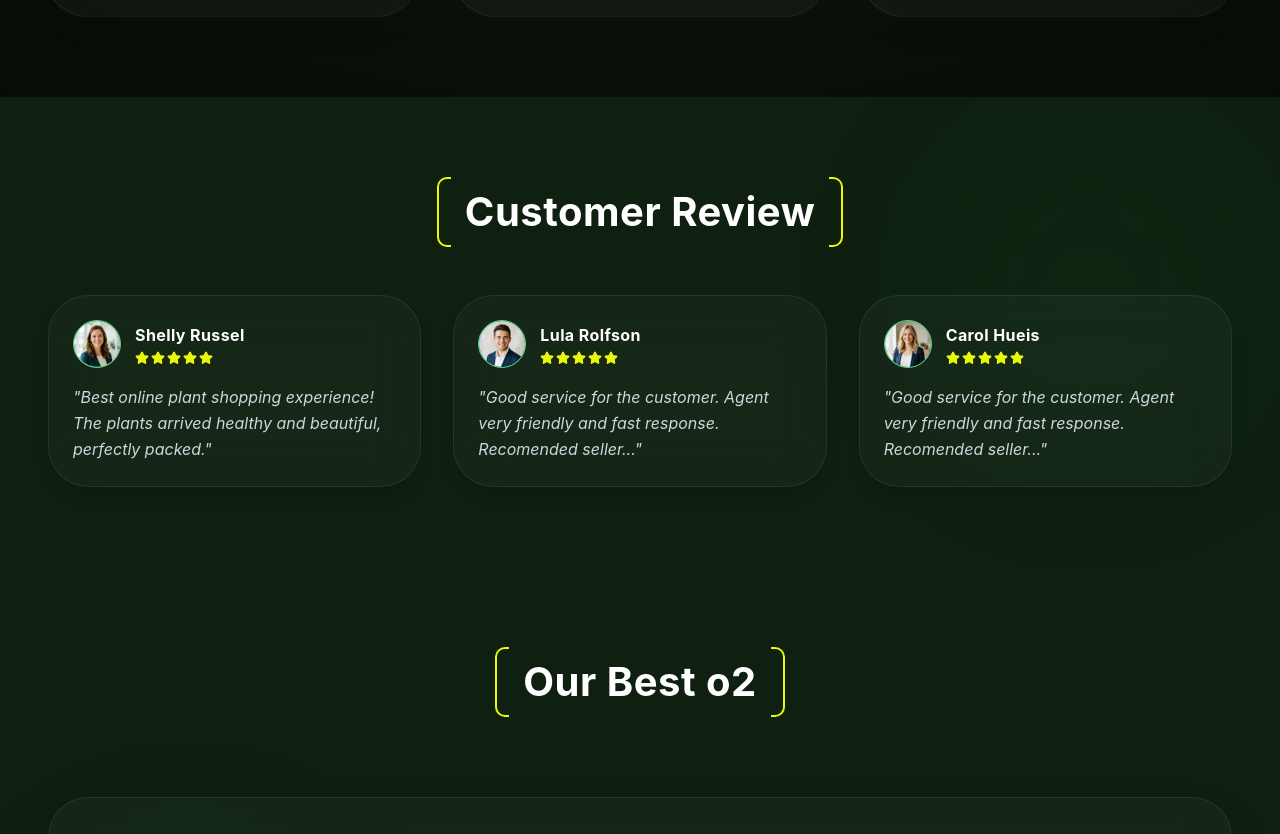
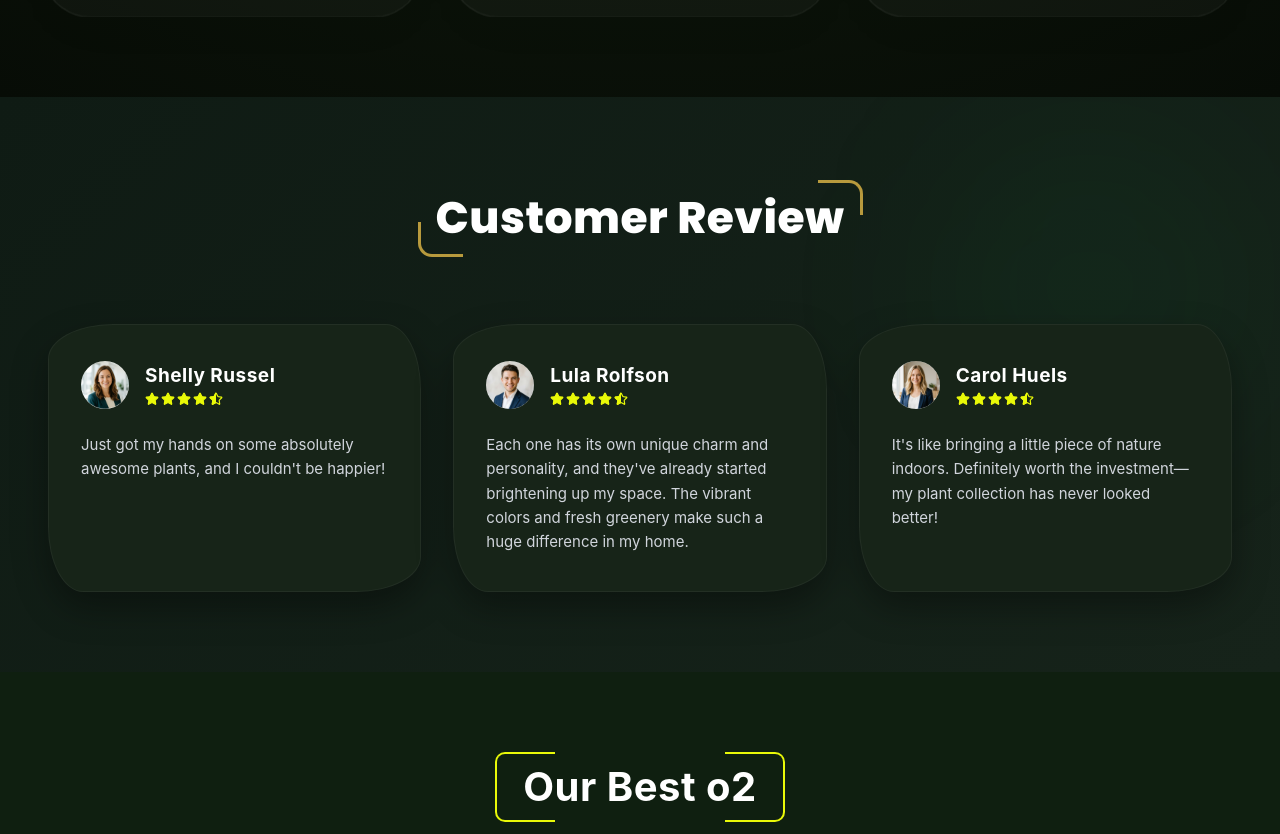
Before and after one commit to ankitgithub12/SoftDef-Frontend-Developer-Assignment, a React (Vite) app in the folder client/: page / in a window 1280 px wide. Shown: the part 3058-3892 px from the top of the page. Built offline with nearby package versions, Linux system fonts and the light colour scheme.

Commit message:
Fixed the heading border issue

```diff
--- a/client/src/components/CustomerReview.jsx
+++ b/client/src/components/CustomerReview.jsx
@@ -1,6 +1,5 @@
 import React from 'react';
 import { Star } from 'lucide-react';
-import SectionTitle from './SectionTitle';
 import avatar1 from '../assets/avatar-1.png';
 import avatar2 from '../assets/avatar-2.png';
 import avatar3 from '../assets/avatar-3.png';
@@ -11,51 +10,57 @@ const reviews = [
     name: 'Shelly Russel',
     avatar: avatar1,
     rating: 4.5,
-    text: 'Best online plant shopping experience! The plants arrived healthy and beautiful, perfectly packed.',
+    text: "Just got my hands on some absolutely awesome plants, and I couldn't be happier!",
   },
   {
     id: 2,
     name: 'Lula Rolfson',
     avatar: avatar2,
-    rating: 5,
-    text: 'Good service for the customer. Agent very friendly and fast response. Recomended seller...',
+    rating: 4.5,
+    text: "Each one has its own unique charm and personality, and they've already started brightening up my space. The vibrant colors and fresh greenery make such a huge difference in my home.",
   },
   {
     id: 3,
-    name: 'Carol Hueis',
+    name: 'Carol Huels',
     avatar: avatar3,
-    rating: 5,
-    text: 'Good service for the customer. Agent very friendly and fast response. Recomended seller...',
+    rating: 4.5,
+    text: "It's like bringing a little piece of nature indoors. Definitely worth the investment—my plant collection has never looked better!",
   },
 ];
 
 const CustomerReview = () => {
   return (
-    <section className="py-20 bg-[#0f1f10] relative overflow-hidden">
+    <section className="py-20 customer-review-section relative overflow-hidden">
       <div className="absolute top-10 right-10 w-[300px] h-[300px] bg-green-500/5 rounded-full blur-[90px] pointer-events-none"></div>
 
       <div className="max-w-7xl mx-auto px-6 sm:px-8 lg:px-12 relative z-10">
 
         {/* Section Heading */}
-        <SectionTitle title="Customer Review" />
+        <div className="flex items-center justify-center mb-16">
+          <div className="customer-review-heading-container">
+            <h2 className="customer-review-heading">
+              Customer Review
+            </h2>
+          </div>
+        </div>
 
         {/* 3 Review Cards in a Row */}
         <div className="grid grid-cols-1 md:grid-cols-3 gap-6 lg:gap-8 mt-12 font-sans">
           {reviews.map((review) => (
             <div
               key={review.id}
-              className="bg-white/[0.03] backdrop-blur-xl rounded-[40px] p-6 border border-white/[0.08] hover:border-white/[0.15] transition-all duration-300 flex flex-col justify-between shadow-lg text-left"
+              className="review-card-custom text-left"
             >
-              <div className="space-y-4">
+              <div className="space-y-6">
                 {/* Header: Avatar, Name & Stars */}
-                <div className="flex items-center gap-3.5">
+                <div className="flex items-center gap-4">
                   <img
                     src={review.avatar}
                     alt={`${review.name}'s avatar`}
-                    className="w-12 h-12 rounded-full border border-[#4ade80] object-cover"
+                    className="w-12 h-12 rounded-full object-cover select-none pointer-events-none"
                   />
                   <div>
-                    <h4 className="text-white font-bold text-base tracking-wide">
+                    <h4 className="text-white font-bold text-lg sm:text-[19px] tracking-wide leading-tight">
                       {review.name}
                     </h4>
                     {/* Stars */}
@@ -63,13 +68,28 @@ const CustomerReview = () => {
                       {Array.from({ length: 5 }).map((_, i) => {
                         const isHalfStar = review.rating % 1 !== 0 && i === Math.floor(review.rating);
                         const isFilled = i < Math.floor(review.rating);
+
+                        if (isHalfStar) {
+                          return (
+                            <div key={i} className="relative w-3.5 h-3.5 select-none pointer-events-none">
+                              {/* Empty star with yellow outline */}
+                              <Star className="absolute top-0 left-0 w-3.5 h-3.5 text-[#e9f908] fill-none" />
+                              {/* Half-filled star on top */}
+                              <div className="absolute top-0 left-0 w-[50%] h-full overflow-hidden">
+                                <Star className="w-3.5 h-3.5 text-[#e9f908] fill-[#e9f908] max-w-none" />
+                              </div>
+                            </div>
+                          );
+                        }
+
                         return (
                           <Star
                             key={i}
-                            className={`w-3.5 h-3.5 ${isFilled || isHalfStar
+                            className={`w-3.5 h-3.5 select-none pointer-events-none ${
+                              isFilled
                                 ? 'text-[#e9f908] fill-[#e9f908]'
-                                : 'text-gray-600'
-                              }`}
+                                : 'text-[#e9f908] fill-none'
+                            }`}
                           />
                         );
                       })}
@@ -78,8 +98,8 @@ const CustomerReview = () => {
                 </div>
 
                 {/* Review Text */}
-                <p className="text-gray-300 text-sm sm:text-base leading-relaxed font-normal italic">
-                  "{review.text}"
+                <p className="text-gray-300 text-sm sm:text-[15px] leading-relaxed font-normal">
+                  {review.text}
                 </p>
               </div>
             </div>
--- a/client/src/components/SectionTitle.jsx
+++ b/client/src/components/SectionTitle.jsx
@@ -5,10 +5,10 @@ const SectionTitle = ({ title, className = '' }) => {
     <div className={`flex items-center justify-center ${className}`}>
       <h2 className="relative px-7 py-2.5 text-3xl sm:text-[40px] font-bold text-white tracking-[0.5px] leading-tight text-center select-none font-sans inline-block">
         {/* Left Bracket */}
-        <span className="absolute left-0 top-0 bottom-0 w-[14px] border-l-2 border-t-2 border-b-2 border-[#e9f908] rounded-l-[10px]"></span>
+        <span className="absolute left-0 top-0 bottom-0 w-[60px] border-l-2 border-t-2 border-b-2 border-[#e9f908] rounded-l-[10px]"></span>
         {title}
         {/* Right Bracket */}
-        <span className="absolute right-0 top-0 bottom-0 w-[14px] border-r-2 border-t-2 border-b-2 border-[#e9f908] rounded-r-[10px]"></span>
+        <span className="absolute right-0 top-0 bottom-0 w-[60px] border-r-2 border-t-2 border-b-2 border-[#e9f908] rounded-r-[10px]"></span>
       </h2>
     </div>
   );
--- a/client/src/index.css
+++ b/client/src/index.css
@@ -187,3 +187,98 @@ body {
   transform: translateX(-50%) scale(1.08) rotate(2deg);
   filter: drop-shadow(0 22px 30px rgba(0, 0, 0, 0.55));
 }
+
+/* ===== Custom Review Card ===== */
+.review-card-custom {
+  position: relative;
+  background-color: #172418;
+  border: 1.5px solid rgba(255, 255, 255, 0.05);
+  border-radius: 65px 35px 65px 35px / 35px 65px 35px 65px;
+  padding: 2.25rem 2rem;
+  display: flex;
+  flex-direction: column;
+  justify-content: space-between;
+  box-shadow: 0 15px 35px rgba(0, 0, 0, 0.35);
+  transition: transform 350ms ease, box-shadow 350ms ease, border-color 350ms ease;
+  overflow: visible;
+}
+
+.review-card-custom:hover {
+  transform: translateY(-8px);
+  box-shadow: 0 25px 45px rgba(0, 0, 0, 0.55), 0 0 25px rgba(74, 222, 128, 0.05);
+  border-color: rgba(255, 255, 255, 0.12);
+}
+
+/* ===== Customer Review Section & Heading Styles ===== */
+.customer-review-section {
+  background: linear-gradient(135deg, #0F1B14 0%, #16231A 100%) !important;
+}
+
+.customer-review-heading-container {
+  display: inline-flex;
+  align-items: center;
+  justify-content: center;
+  position: relative;
+  padding: 15px 30px;
+}
+
+.customer-review-heading {
+  position: relative;
+  font-family: var(--font-poppins), sans-serif;
+  font-weight: 800;
+  color: #FFFFFF;
+  font-size: 2.25rem; /* ~36px mobile */
+  text-align: center;
+  letter-spacing: 0.5px;
+  line-height: 1.2;
+  user-select: none;
+  display: inline-block;
+}
+
+@media (min-width: 768px) {
+  .customer-review-heading {
+    font-size: 2.75rem; /* ~44px desktop */
+  }
+}
+
+/* Corner decorations */
+.customer-review-heading::before,
+.customer-review-heading::after {
+  content: "";
+  position: absolute;
+  width: 45px;
+  height: 35px;
+  box-sizing: border-box;
+  transition: width 0.35s cubic-bezier(0.25, 0.8, 0.25, 1),
+              height 0.35s cubic-bezier(0.25, 0.8, 0.25, 1);
+  pointer-events: none;
+}
+
+/* Left Decoration: Vertical line left, curves to horizontal bottom */
+.customer-review-heading::before {
+  left: -18px;
+  bottom: -12px;
+  border-left: 3px solid #B89A3D;
+  border-bottom: 3px solid #B89A3D;
+  border-bottom-left-radius: 14px;
+}
+
+/* Right Decoration: Horizontal top, curves to vertical right */
+.customer-review-heading::after {
+  right: -18px;
+  top: -12px;
+  border-right: 3px solid #B89A3D;
+  border-top: 3px solid #B89A3D;
+  border-top-right-radius: 14px;
+}
+
+/* Hover Animation: Extend gold lines */
+.customer-review-heading-container:hover .customer-review-heading::before {
+  width: 65px;
+  height: 50px;
+}
+
+.customer-review-heading-container:hover .customer-review-heading::after {
+  width: 65px;
+  height: 50px;
+}
```
